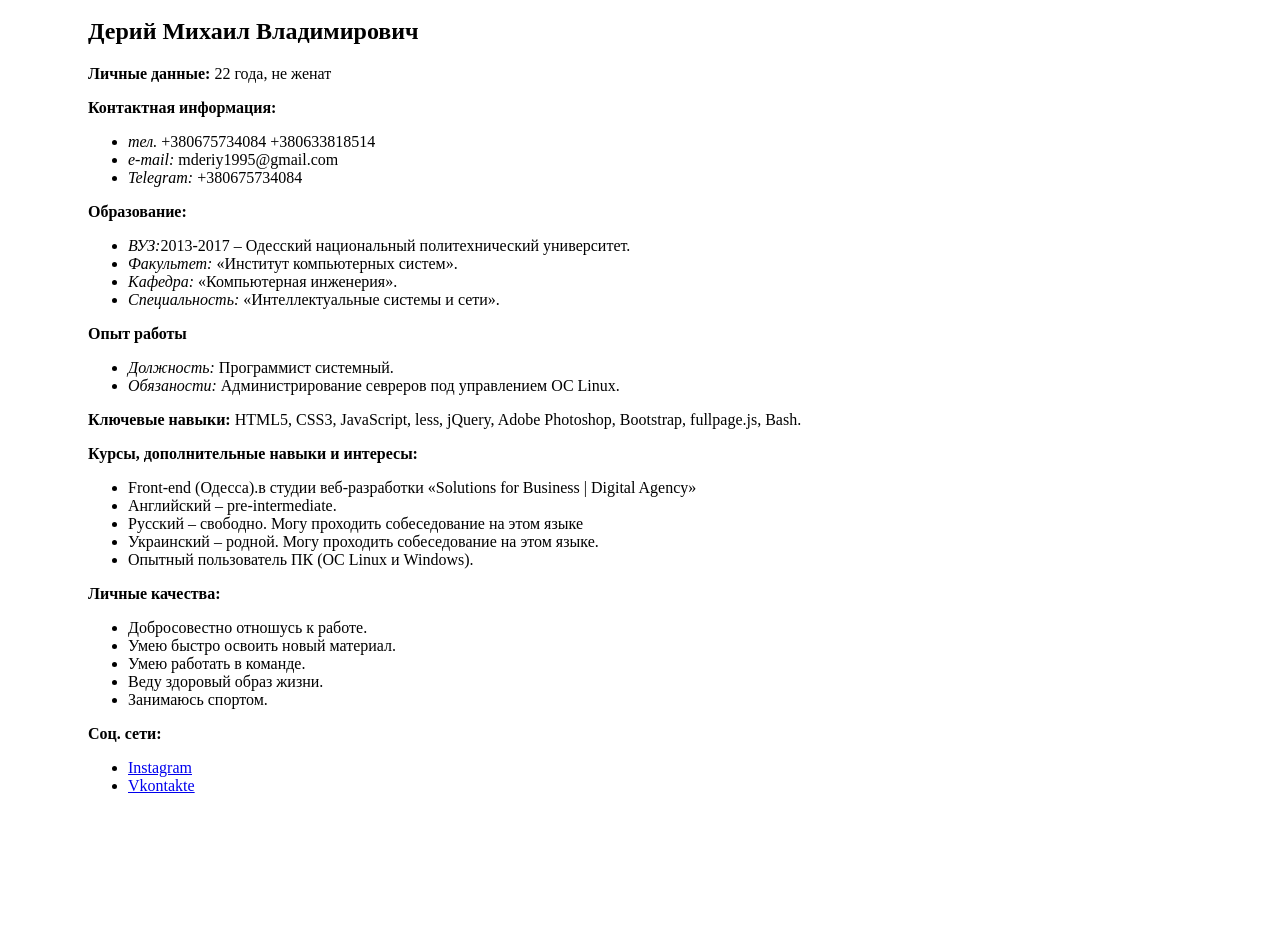
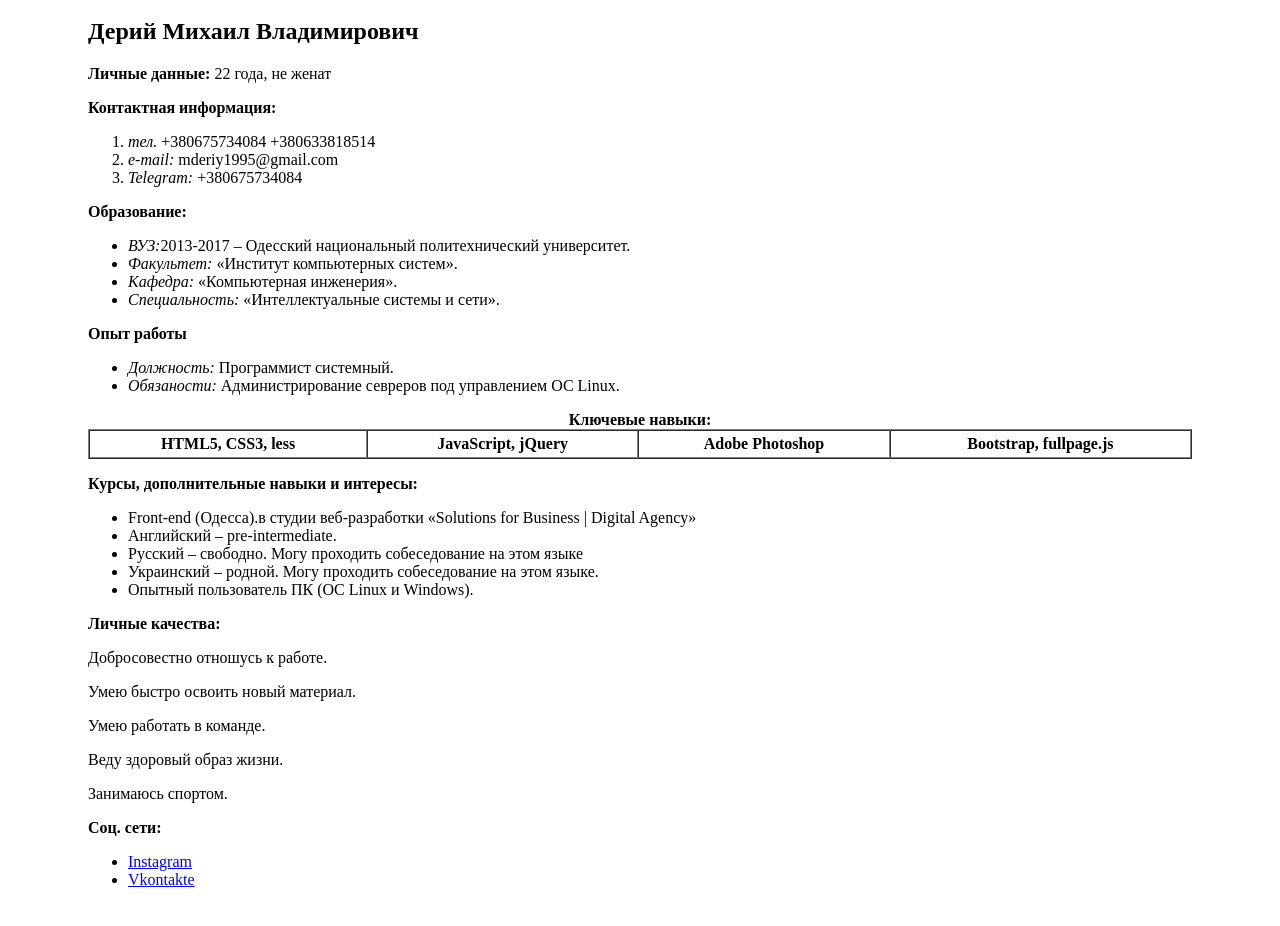
Before and after one commit to Myshkan/beetroot-academy, a plain HTML site: page resume.html in a window 1280 px wide. Shown: the part 120-1046 px from the top of the page. Before the commit the page ends 995 px from the top, so only its background shows below. Drawn offline with Linux system fonts and the light colour scheme.

Commit message:
12
last change 17.05 20:17

```diff
--- a/resume.html
+++ b/resume.html
@@ -19,11 +19,11 @@
       <h2>Дерий Михаил Владимирович</h2>
       <p><strong>Личные данные:</strong>	22 года,  не женат</p>
       <p><strong>Контактная информация:</strong>
-         <ul>
+         <ol>
             <li><em>тел.</em> +380675734084 +380633818514</li>
             <li><em>e-mail:</em> mderiy1995@gmail.com</li>
             <li><em>Telegram:</em> +380675734084</li>
-         </ul>
+         </ol>
       </p>
       <p><strong>Образование:</strong>
          <ul>
@@ -39,7 +39,15 @@
             <li><em>Обязаности:</em> Администрирование севреров под управлением ОС Linux.</li>
          </ul>
       </p>
-      <p><strong>Ключевые навыки:</strong>	HTML5, CSS3, JavaScript, less, jQuery, Adobe Photoshop, Bootstrap, fullpage.js, Bash.</p>
+      <table width="100%" border="1" cellpadding="4" cellspacing="0">
+         <caption><strong>Ключевые навыки:</strong></caption>
+         <tr>
+            <th>HTML5, CSS3, less</th>
+            <th>JavaScript,  jQuery</th>
+            <th>Adobe Photoshop</th>
+            <th> Bootstrap, fullpage.js</th>
+         </tr>
+      </table>
       <p><strong>Курсы, дополнительные навыки и интересы:</strong>
          <ul>
             <li>Front-end (Одесса).в студии веб-разработки  «Solutions for Business | Digital Agency»</li>
@@ -49,14 +57,12 @@
             <li>Опытный пользователь ПК (OC Linux и Windows).</li>
          </ul>
       </p>
-      <p><strong>Личные качества:</strong>
-         <ul>
-            <li>Добросовестно отношусь к работе.</li>
-            <li>Умею быстро освоить новый материал.</li>
-            <li>Умею работать в команде.</li>
-            <li>Веду здоровый образ жизни.</li>
-            <li>Занимаюсь спортом.</li>
-         </ul>
+      <dt><strong>Личные качества:</strong>
+         <dl>Добросовестно отношусь к работе.</dl>
+         <dl>Умею быстро освоить новый материал.</dl>
+         <dl>Умею работать в команде.</dl>
+         <dl>Веду здоровый образ жизни.</dl>
+         <dl>Занимаюсь спортом.</dl>
       </p>
       <p><strong>Соц. сети:</strong>
          <ul>
```
